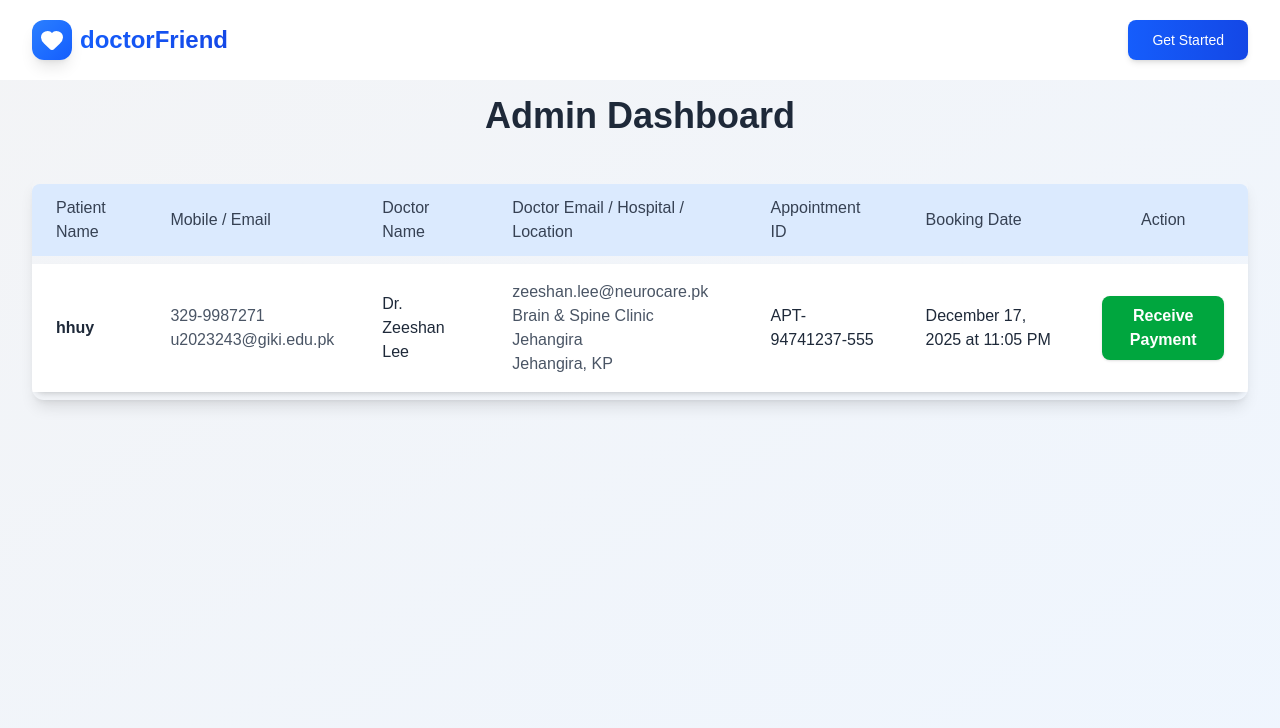
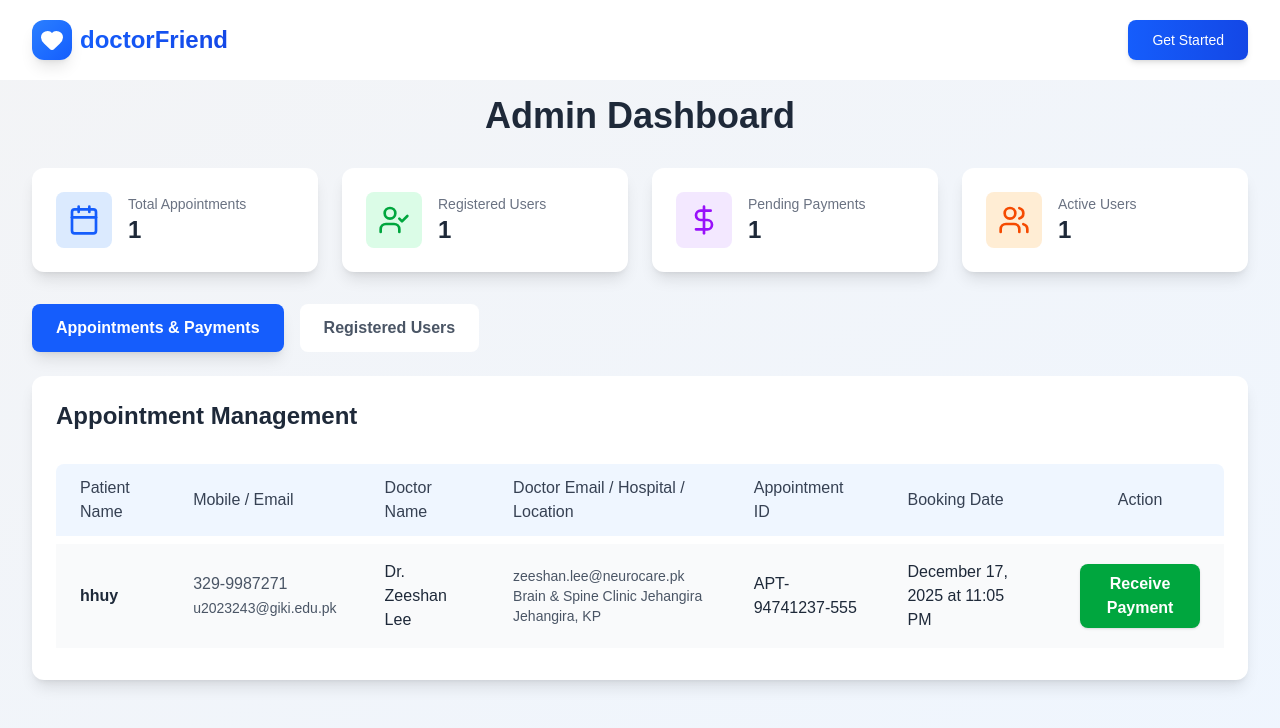
Before and after one commit to HassanNetSec/the-doctors-friends, a Next.js app in the folder frontend/: page /components/adminPage in a window 1280 px wide. Shown: the top 728 px of the page. Built offline with nearby package versions, Linux system fonts and the light colour scheme.

Commit message:
Enhance AdminPage with sign-in data and formatting

```diff
--- a/frontend/app/components/adminPage/page.tsx
+++ b/frontend/app/components/adminPage/page.tsx
@@ -1,7 +1,9 @@
 "use client";
 
-import React, { useState } from "react";
+import React, { useState, useEffect } from "react";
 import patientDoctorInformation from "../patientDoctorInformation.json";
+import patientSignInInfo from "../PatientSignInInfo.json";
+import { Users, Calendar, DollarSign, UserCheck } from "lucide-react";
 
 interface PatientRecord {
   appointmentId: string;
@@ -19,28 +21,118 @@ interface PatientRecord {
   };
 }
 
+interface SignInRecord {
+  email: string;
+  password: string;
+  timestamp: string;
+}
+
 const AdminPage = () => {
   const [patients, setPatients] = useState<PatientRecord[]>(patientDoctorInformation);
+  const [signInData, setSignInData] = useState<SignInRecord[]>(patientSignInInfo);
+  const [activeTab, setActiveTab] = useState<"appointments" | "users">("appointments");
 
   const handleReceive = (appointmentId: string) => {
     console.log(`Payment received for appointment ID: ${appointmentId}`);
     setPatients((prev) => prev.filter((p) => p.appointmentId !== appointmentId));
   };
 
+  const formatDate = (dateString: string) => {
+    const date = new Date(dateString);
+    return date.toLocaleDateString('en-US', {
+      year: 'numeric',
+      month: 'short',
+      day: 'numeric',
+      hour: '2-digit',
+      minute: '2-digit'
+    });
+  };
+
   return (
     <div className="min-h-screen bg-gradient-to-br from-gray-100 to-blue-50 p-8">
-      <h1 className="text-4xl font-extrabold text-gray-800 mb-10 text-center">
+      <h1 className="text-4xl font-extrabold text-gray-800 mb-8 text-center">
         Admin Dashboard
       </h1>
 
+      {/* Stats Cards */}
+      <div className="grid grid-cols-1 md:grid-cols-4 gap-6 mb-8">
+        <div className="bg-white rounded-xl shadow-lg p-6 flex items-center space-x-4">
+          <div className="bg-blue-100 p-3 rounded-lg">
+            <Calendar className="w-8 h-8 text-blue-600" />
+          </div>
+          <div>
+            <p className="text-gray-500 text-sm">Total Appointments</p>
+            <p className="text-2xl font-bold text-gray-800">{patients.length}</p>
+          </div>
+        </div>
+
+        <div className="bg-white rounded-xl shadow-lg p-6 flex items-center space-x-4">
+          <div className="bg-green-100 p-3 rounded-lg">
+            <UserCheck className="w-8 h-8 text-green-600" />
+          </div>
+          <div>
+            <p className="text-gray-500 text-sm">Registered Users</p>
+            <p className="text-2xl font-bold text-gray-800">{signInData.length}</p>
+          </div>
+        </div>
+
+        <div className="bg-white rounded-xl shadow-lg p-6 flex items-center space-x-4">
+          <div className="bg-purple-100 p-3 rounded-lg">
+            <DollarSign className="w-8 h-8 text-purple-600" />
+          </div>
+          <div>
+            <p className="text-gray-500 text-sm">Pending Payments</p>
+            <p className="text-2xl font-bold text-gray-800">{patients.length}</p>
+          </div>
+        </div>
+
+        <div className="bg-white rounded-xl shadow-lg p-6 flex items-center space-x-4">
+          <div className="bg-orange-100 p-3 rounded-lg">
+            <Users className="w-8 h-8 text-orange-600" />
+          </div>
+          <div>
+            <p className="text-gray-500 text-sm">Active Users</p>
+            <p className="text-2xl font-bold text-gray-800">{signInData.length}</p>
+          </div>
+        </div>
+      </div>
+
+      {/* Tab Navigation */}
+      <div className="flex space-x-4 mb-6">
+        <button
+          onClick={() => setActiveTab("appointments")}
+          className={`px-6 py-3 rounded-lg font-semibold transition-all ${
+            activeTab === "appointments"
+              ? "bg-blue-600 text-white shadow-lg"
+              : "bg-white text-gray-600 hover:bg-gray-100"
+          }`}
+        >
+          Appointments & Payments
+        </button>
+        <button
+          onClick={() => setActiveTab("users")}
+          className={`px-6 py-3 rounded-lg font-semibold transition-all ${
+            activeTab === "users"
+              ? "bg-blue-600 text-white shadow-lg"
+              : "bg-white text-gray-600 hover:bg-gray-100"
+          }`}
+        >
+          Registered Users
+        </button>
+      </div>
+
+      {/* Appointments Table */}
+      {activeTab === "appointments" && (
+        <div className="bg-white rounded-xl shadow-lg p-6">
+          <h2 className="text-2xl font-bold text-gray-800 mb-6">Appointment Management</h2>
           {patients.length === 0 ? (
             <p className="text-center text-gray-500 mt-20 text-lg">
               🎉 No pending payments. All received!
             </p>
           ) : (
-        <div className="overflow-x-auto shadow-lg rounded-xl">
+            <div className="overflow-x-auto">
               <table className="min-w-full border-separate border-spacing-y-2">
-            <thead className="bg-blue-100 rounded-t-xl">
+                <thead className="bg-blue-50">
                   <tr>
                     <th className="text-left px-6 py-3 text-gray-700 font-medium rounded-tl-lg">Patient Name</th>
                     <th className="text-left px-6 py-3 text-gray-700 font-medium">Mobile / Email</th>
@@ -52,19 +144,19 @@ const AdminPage = () => {
                   </tr>
                 </thead>
                 <tbody>
-              {patients.map((p, idx) => (
+                  {patients.map((p) => (
                     <tr
                       key={p.appointmentId}
-                  className={`bg-white shadow-md rounded-xl hover:bg-blue-50 transition-all duration-200`}
+                      className="bg-gray-50 hover:bg-blue-50 transition-all duration-200"
                     >
                       <td className="px-6 py-4 font-semibold text-gray-800">{p.patient.name}</td>
                       <td className="px-6 py-4 text-gray-600">
                         {p.patient.phone}
                         <br />
-                    {p.patient.email}
+                        <span className="text-sm">{p.patient.email}</span>
                       </td>
                       <td className="px-6 py-4 font-medium text-gray-800">{p.doctor.name}</td>
-                  <td className="px-6 py-4 text-gray-600">
+                      <td className="px-6 py-4 text-gray-600 text-sm">
                         {p.doctor.email}
                         <br />
                         {p.doctor.hospital}
@@ -88,6 +180,50 @@ const AdminPage = () => {
             </div>
           )}
         </div>
+      )}
+
+      {/* Users Table */}
+      {activeTab === "users" && (
+        <div className="bg-white rounded-xl shadow-lg p-6">
+          <h2 className="text-2xl font-bold text-gray-800 mb-6">Registered Users</h2>
+          {signInData.length === 0 ? (
+            <p className="text-center text-gray-500 mt-20 text-lg">
+              No registered users yet.
+            </p>
+          ) : (
+            <div className="overflow-x-auto">
+              <table className="min-w-full border-separate border-spacing-y-2">
+                <thead className="bg-green-50">
+                  <tr>
+                    <th className="text-left px-6 py-3 text-gray-700 font-medium rounded-tl-lg">#</th>
+                    <th className="text-left px-6 py-3 text-gray-700 font-medium">Email</th>
+                    <th className="text-left px-6 py-3 text-gray-700 font-medium">Password Hash</th>
+                    <th className="text-left px-6 py-3 text-gray-700 font-medium rounded-tr-lg">Registration Date</th>
+                  </tr>
+                </thead>
+                <tbody>
+                  {signInData.map((user, idx) => (
+                    <tr
+                      key={idx}
+                      className="bg-gray-50 hover:bg-green-50 transition-all duration-200"
+                    >
+                      <td className="px-6 py-4 font-semibold text-gray-800">{idx + 1}</td>
+                      <td className="px-6 py-4 text-gray-800 font-medium">{user.email}</td>
+                      <td className="px-6 py-4 text-gray-600 font-mono text-sm">
+                        {user.password.substring(0, 20)}...
+                      </td>
+                      <td className="px-6 py-4 text-gray-600">
+                        {formatDate(user.timestamp)}
+                      </td>
+                    </tr>
+                  ))}
+                </tbody>
+              </table>
+            </div>
+          )}
+        </div>
+      )}
+    </div>
   );
 };
 
```
Lines whose indentation alone changed are shown as unchanged.
